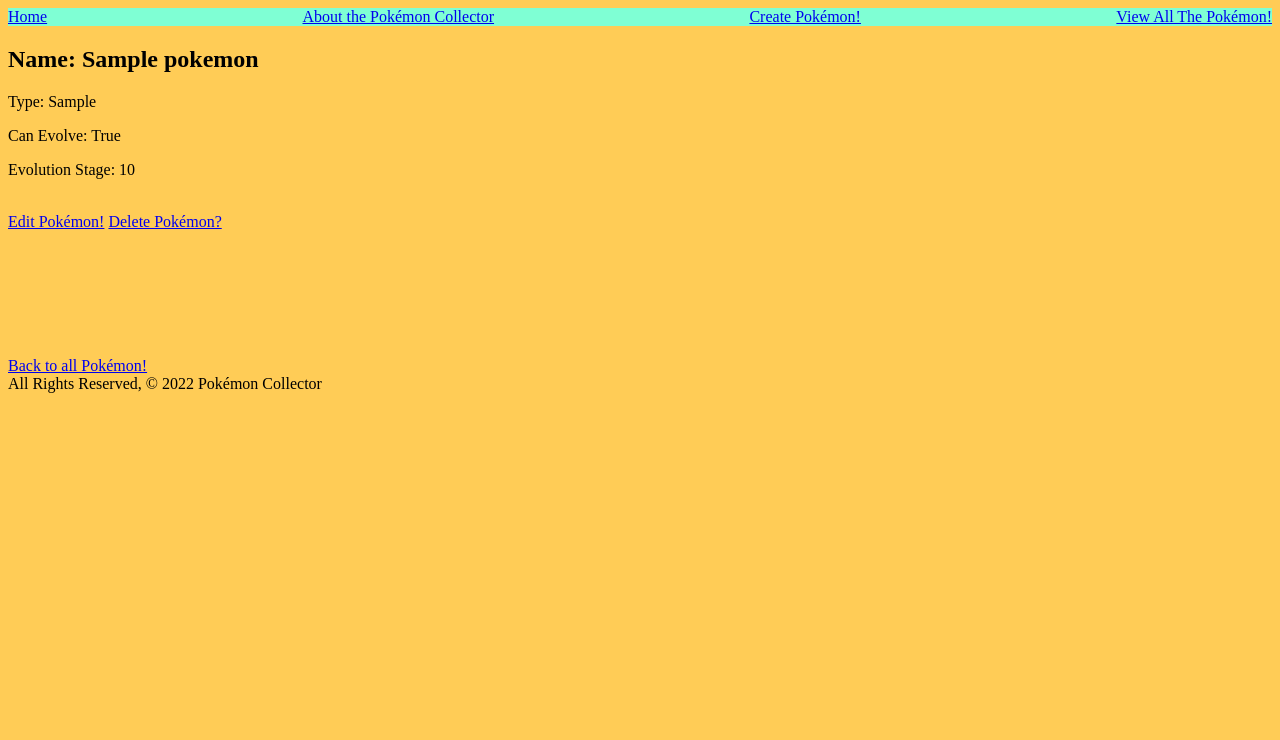
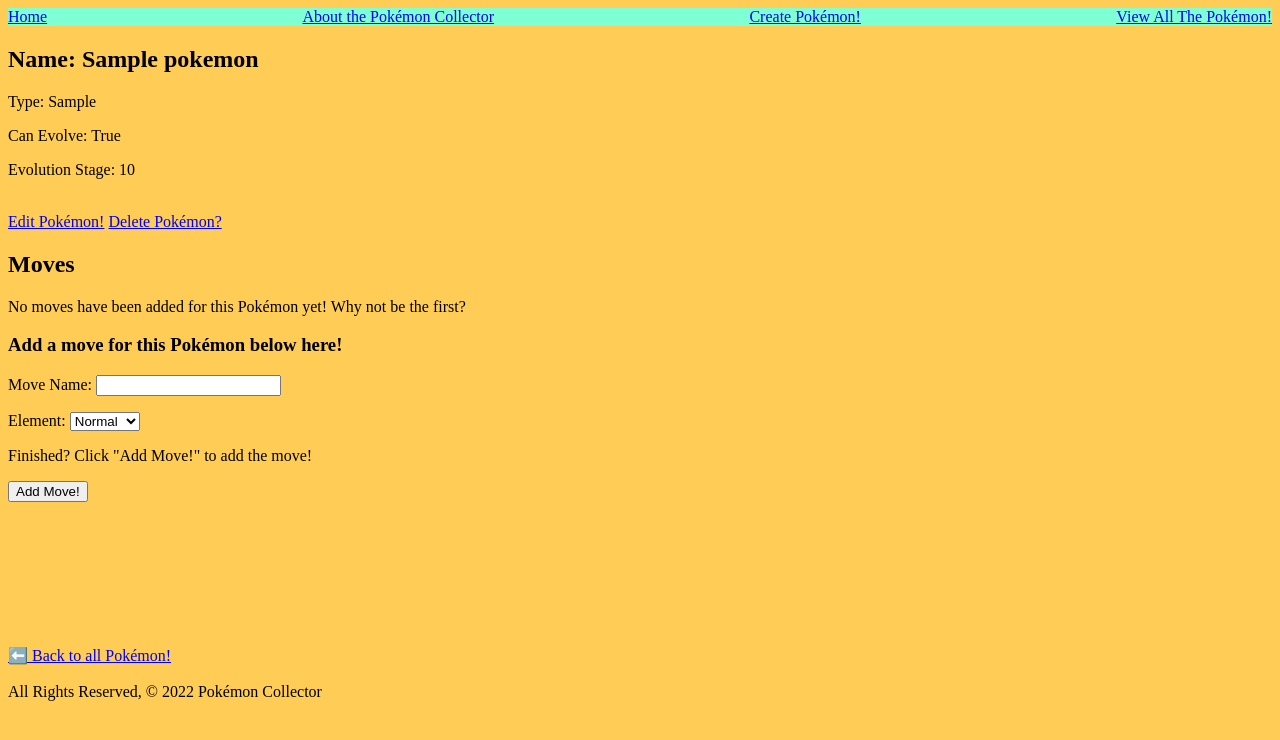
Before and after one commit to ultimoakim/pokemoncollector, a Django app: page /pokemon/1/ in a window 1280 px wide. Shown: the top 740 px of the page. Run offline with Django 4.2, Linux system fonts and the light colour scheme; tables that the repository leaves empty hold one stand-in row (values such as "Sample post").

Commit message:
add functionality to create moves

```diff
--- a/main_app/admin.py
+++ b/main_app/admin.py
@@ -1,6 +1,7 @@
 from django.contrib import admin
-from .models import Pokemon
+from .models import Pokemon, Move
 
 # Register your models here.
 
 admin.site.register(Pokemon)
+admin.site.register(Move)
--- /dev/null
+++ b/main_app/forms.py
@@ -0,0 +1,7 @@
+from django.forms import ModelForm
+from .models import Move
+
+class MoveForm(ModelForm):
+    class Meta:
+        model = Move
+        fields = ['movename', 'element']
--- a/main_app/models.py
+++ b/main_app/models.py
@@ -1,5 +1,26 @@
 from django.db import models
 from django.urls import reverse
+
+# Field.choices
+ELEMENTS = (
+    ('NOR', 'Normal'),
+    ('FIR', 'Fire'),
+    ('WAT', 'Water'),
+    ('ELE', 'Electric'),
+    ('GRA', 'Grass'),
+    ('ICE', 'Ice'),
+    ('FIG', 'Fighting'),
+    ('POI', 'Poison'),
+    ('GRO', 'Ground'),
+    ('FLY', 'Flying'),
+    ('BUG', 'Bug'),
+    ('ROC', 'Rock'),
+    ('GHO', 'Ghost'),
+    ('DRA', 'Dragon'),
+    ('DAR', 'Dark'),
+    ('STE', 'Steel'),
+    ('FAI', 'Fairy'),
+)
 
 # Create your models here.
 class Pokemon(models.Model):
@@ -13,3 +34,15 @@ class Pokemon(models.Model):
 
     def get_absolute_url(self):
         return reverse('detail', kwargs={'pokem_id': self.id})
+
+class Move(models.Model):
+    movename = models.CharField('Move Name', max_length=25)
+    element = models.CharField(
+        max_length=20,
+        choices=ELEMENTS,
+        default=ELEMENTS[0][0],
+    )
+    pokemon = models.ForeignKey('Pokemon', on_delete=models.CASCADE)
+
+    def __str__(self):
+        return f"Move Name: {self.movename}, Element: {self.get_element_display()}"
--- a/main_app/static/css/style.css
+++ b/main_app/static/css/style.css
@@ -12,6 +12,18 @@ body {
     border-style: solid;
 }
 
-#pokemonfooter {
-    pointer-events: none;
+#datatable {
+    border-style: solid;
+    border-collapse: collapse;
+    border-spacing: 0 5px;
 }
+
+#headdata {
+    border-style: solid;
+    border-collapse: collapse;
+}
+
+#bodydata {
+    border-style: solid;
+    border-collapse: collapse;
+}
--- a/main_app/templates/base.html
+++ b/main_app/templates/base.html
@@ -21,7 +21,7 @@
         {% endblock %}
     </main>
     <footer>
-        <div id="pokemonfooter">All Rights Reserved, © 2022 Pokémon Collector</div>
+        <div>All Rights Reserved, © 2022 Pokémon Collector</div>
     </footer>
 </body>
 </html>
--- a/main_app/templates/pokemon/detail.html
+++ b/main_app/templates/pokemon/detail.html
@@ -10,8 +10,38 @@
 <br>
 <a href="{% url 'pokemon_update' pocketmonsters.id %}">Edit Pokémon!</a>
 <a href="{% url 'pokemon_delete' pocketmonsters.id %}">Delete Pokémon?</a>
+<br>
+<h2>Moves</h2>
+
+{% if pocketmonsters.move_set == True %}
+<table id="datatable">
+    <thead id="headdata">
+        <tr>
+            <th>Move Name</th>
+            <th>Element of Move</th>
+        </tr>
+    </thead>
+    {% for move in pocketmonsters.move_set.all %}
+    <tbody id="bodydata">
+        <tr>
+            <td>{{ move.movename }}</td>
+            <td>{{ move.element }}</td>
+        </tr>
+    </tbody>
+    {% endfor %}
+</table>
+{% else %}
+<p>No moves have been added for this Pokémon yet! Why not be the first?</p>
+{% endif %}
+<h3>Add a move for this Pokémon below here!</h3>
+<form action="{% url 'add_move' pocketmonsters.id %}" method="POST">
+{% csrf_token %}
+{{ move_form.as_p }}
+<p>Finished? Click "Add Move!" to add the move!</p>
+    <input type="submit" value="Add Move!">
+</form>
+
 <br><br><br><br><br><br><br><br>
-    <a href="/pokemon">Back to all Pokémon!</a>
-
-
+<a href="/pokemon">⬅️ Back to all Pokémon!</a>
+<br><br>
 {% endblock %}
--- a/main_app/urls.py
+++ b/main_app/urls.py
@@ -15,4 +15,5 @@ urlpatterns = [
     path('pokemon/<int:pk>/update/', views.PokemonUpdate.as_view(), name='pokemon_update'),
     # Deleting Pokemon: pokemon/<int:pk>/delete/
     path('pokemon/<int:pk>/delete/', views.PokemonDelete.as_view(), name='pokemon_delete'),
+    path('pokemon/<int:pokem_id>/add_move/', views.add_move, name='add_move'),
 ]
--- a/main_app/views.py
+++ b/main_app/views.py
@@ -1,7 +1,8 @@
-from django.shortcuts import render
+from django.shortcuts import render, redirect
 from django.views.generic.edit import CreateView, UpdateView, DeleteView
 # Importing the Pokemon model here:
 from .models import Pokemon
+from .forms import MoveForm
 
 # Create your views here.
 
@@ -21,9 +22,23 @@ def pokemon_index(request):
     })
 
 # Something important to remember: In urls.py, if you have ANY ROUTE PARAMETERS, ANY URL params that you've defined, they will be passed in as additional arguments when the view function is called. So we need to define ADDITIONAL PARAMETERS TO ACCEPT THOSE ADDITIONAL ARGUMENTS! And what would that be? The URL ID THAT WE PUT IN urls.py!
+# That's why I did pokem_id on purpose in urls.py just to prove a point that the parameter we put inside of our function here is the URL ID that we put in urls.py. In the path('pokemon/<int:pokem_id>/', views.pokemon_detail, name='detail').
 def pokemon_detail(request, pokem_id):
     pokemon = Pokemon.objects.get(id=pokem_id)
-    return render(request, 'pokemon/detail.html', {'pocketmonsters': pokemon})
+    move_form = MoveForm()
+    return render(request, 'pokemon/detail.html', {
+        'pocketmonsters': pokemon,
+        'move_form': move_form
+    })
+
+# This is being put on the details.html page.
+def add_move(request, pokem_id):
+    form = MoveForm(request.POST)
+    if form.is_valid():
+        new_move = form.save(commit=False)
+        new_move.pokemon_id = pokem_id
+        new_move.save()
+    return redirect('detail', pokem_id=pokem_id)
 
 class PokemonCreate(CreateView):
     model = Pokemon
```
Also changed, not shown: main_app/templates/pokemon/index.html (+2 -5 lines), main_app/migrations/0002_move.py (added). Lines whose indentation alone changed are shown as unchanged.
